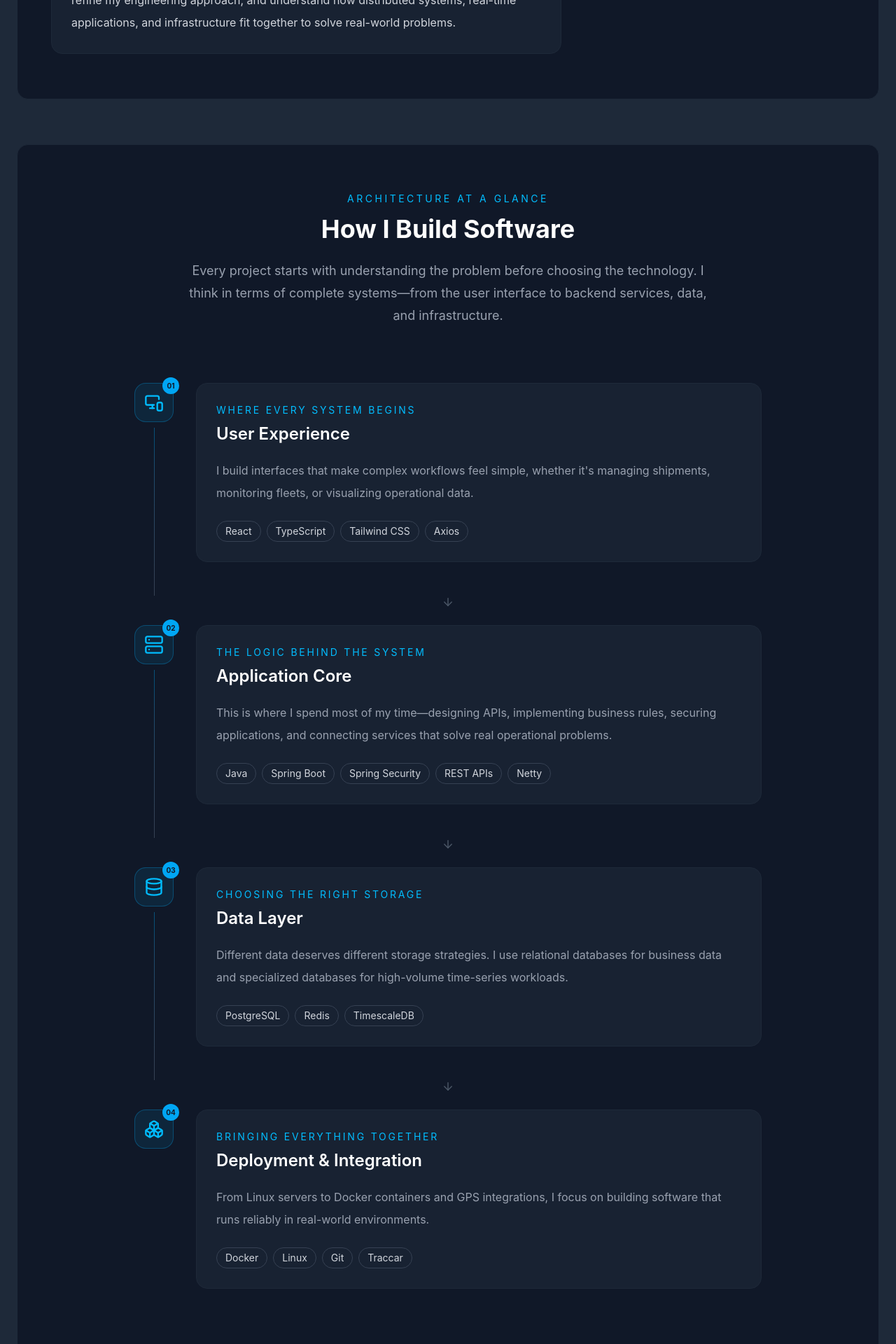
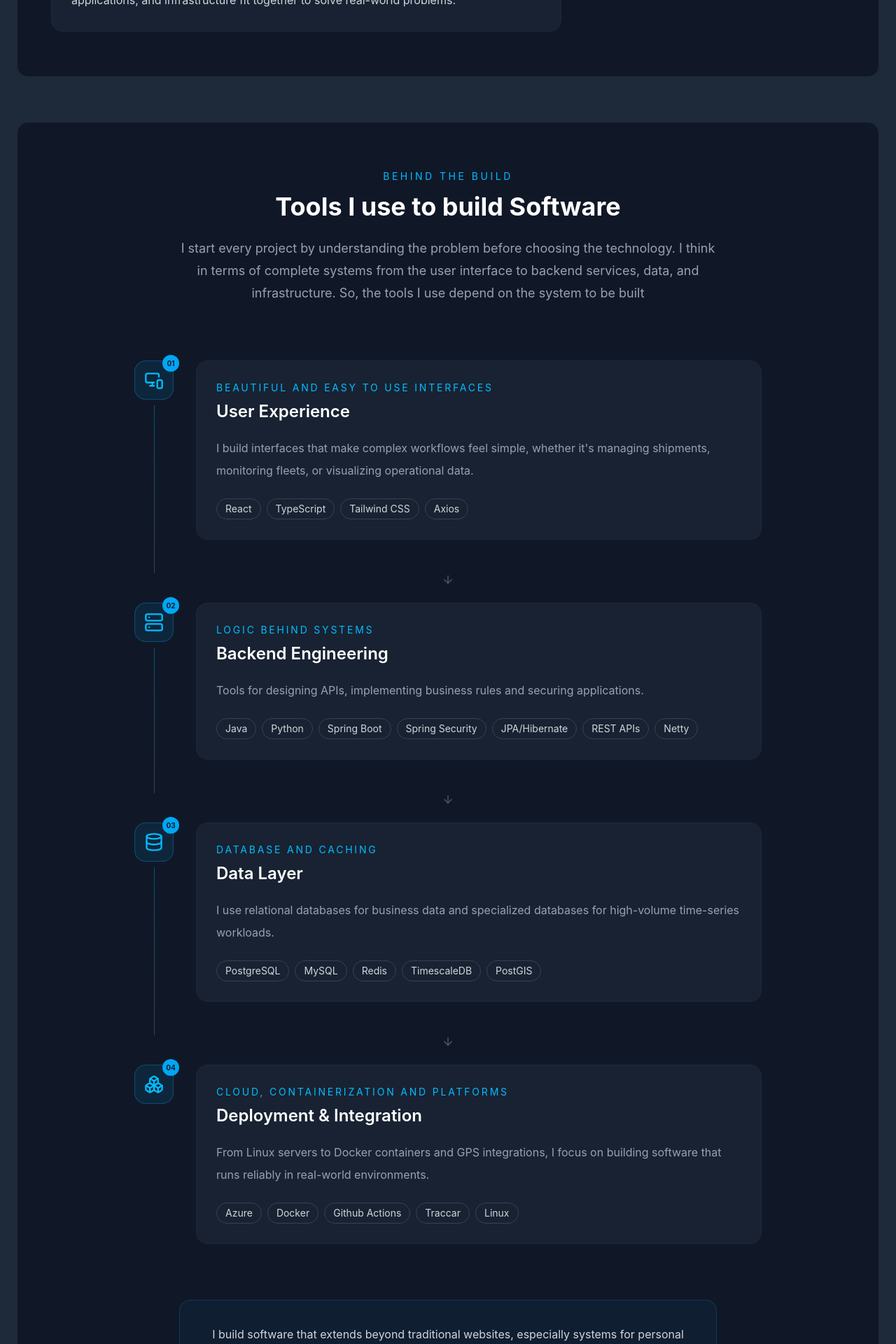
Before and after one commit to Kbrom-Mehari/Kbrom-Mehari.github.io, a React (Vite) app: page / in a window 1280 px wide. Shown: the part 1553-3473 px from the top of the page at 70% size. Built offline with nearby package versions, Linux system fonts and the light colour scheme.

Commit message:
edited some content

```diff
--- a/src/components/About.jsx
+++ b/src/components/About.jsx
@@ -9,13 +9,13 @@ const aboutCards = [
         icon: Lightbulb,
         title: "Why I Build",
         text:
-            "I enjoy building software that helps organizations understand their operations and make better decisions. Whether it's fleet visibility, logistics, or organizational security, I'm most motivated by systems that solve practical problems and create measurable impact.",
+            "Building software for operational systems is what interests me most. Logistics, fleet visibility, personal and organizational security all involve real challenges where reliable software can make a noticeable difference."
     },
     {
         icon: Cog,
         title: "How I Engineer",
         text:
-            "Backend engineering is where I spend most of my time. I design secure APIs, implement business logic, and build reliable services. At the same time, I believe powerful systems should remain intuitive, so I enjoy creating interfaces that make complex workflows feel simple.",
+            "I design secure APIs, implement domain business logic, and build reliable services. At the same time, I believe powerful systems should be beautiful and easy to use, so I love creating interfaces that make complex workflows feel simple.",
     },
     {
         icon: Rocket,
--- a/src/components/Contact.jsx
+++ b/src/components/Contact.jsx
@@ -44,7 +44,7 @@ const contacts = [
     {
         title: "Telegram",
         description:
-            "Ideal for quick conversations and project discussions.",
+            "For quick conversations and project discussions.",
         button: "Message",
         icon: <FaTelegram className="h-6 w-6 sm:h-7 sm:w-7" />,
         href: "https://t.me/kbrom_mehari",
@@ -97,9 +97,7 @@ export default function Contact() {
                 </h2>
 
                 <p className="mt-6 text-base leading-8 text-gray-400 sm:text-lg">
-                    Whether you're building a logistics platform, a fleet
-                    visibility solution, or another backend-focused application,
-                    I'd be happy to hear about it.
+                    Use any of the channels below to get in touch and discuss potential opportunities.
                 </p>
 
             </div>
--- a/src/components/Projects.jsx
+++ b/src/components/Projects.jsx
@@ -31,10 +31,7 @@ const Projects = () => {
                 </h2>
 
                 <p className="mt-5 text-base leading-8 text-gray-400 sm:text-lg">
-                    These projects reflect the kinds of software I enjoy building,
-                    with focus on logistics platforms, fleet visibility solutions
-                    and backend systems designed with scalability and
-                    maintainability in mind.
+                    Systems designed with scalability and maintainability in mind.
                 </p>
 
             </div>
--- a/src/components/Skills.jsx
+++ b/src/components/Skills.jsx
@@ -10,7 +10,7 @@ const architecture = [
     {
         icon: MonitorSmartphone,
         title: "User Experience",
-        subtitle: "Where every system begins",
+        subtitle: "beautiful and easy to use interfaces",
         description:
             "I build interfaces that make complex workflows feel simple, whether it's managing shipments, monitoring fleets, or visualizing operational data.",
         technologies: [
@@ -22,14 +22,15 @@ const architecture = [
     },
     {
         icon: Server,
-        title: "Application Core",
-        subtitle: "The logic behind the system",
+        title: "Backend Engineering",
+        subtitle: "logic behind systems",
         description:
-            "This is where I spend most of my time—designing APIs, implementing business rules, securing applications, and connecting services that solve real operational problems.",
+            "Tools for designing APIs, implementing business rules and securing applications.",
         technologies: [
-            "Java",
+            "Java", "Python",
             "Spring Boot",
             "Spring Security",
+            "JPA/Hibernate",
             "REST APIs",
             "Netty",
         ],
@@ -37,26 +38,29 @@ const architecture = [
     {
         icon: Database,
         title: "Data Layer",
-        subtitle: "Choosing the right storage",
+        subtitle: "Database and caching",
         description:
-            "Different data deserves different storage strategies. I use relational databases for business data and specialized databases for high-volume time-series workloads.",
+            "I use relational databases for business data and specialized databases for high-volume time-series workloads.",
         technologies: [
             "PostgreSQL",
+            "MySQL",
             "Redis",
             "TimescaleDB",
+            "PostGIS"
         ],
     },
     {
         icon: Boxes,
         title: "Deployment & Integration",
-        subtitle: "Bringing everything together",
+        subtitle: "Cloud, containerization and platforms",
         description:
             "From Linux servers to Docker containers and GPS integrations, I focus on building software that runs reliably in real-world environments.",
         technologies: [
+            "Azure",
             "Docker",
+            "Github Actions",
+            "Traccar",
             "Linux",
-            "Git",
-            "Traccar",
         ],
     },
 ];
@@ -83,18 +87,18 @@ export default function Skills() {
             <div className="mx-auto max-w-3xl text-center">
 
                 <span className="text-sm uppercase tracking-[0.25em] text-sky-400">
-                    Architecture at a Glance
+                    Behind the Build
                 </span>
 
                 <h2 className="mt-3 text-3xl font-bold text-white sm:text-4xl">
-                    How I Build Software
+                    Tools I use to build Software
                 </h2>
 
                 <p className="mt-6 text-base leading-8 text-gray-400 sm:text-lg">
-                    Every project starts with understanding the problem before
+                    I start every project by understanding the problem before
                     choosing the technology. I think in terms of complete
-                    systems—from the user interface to backend services, data,
-                    and infrastructure.
+                    systems from the user interface to backend services, data,
+                    and infrastructure. So, the tools I use depend on the system to be built
                 </p>
 
             </div>
```
